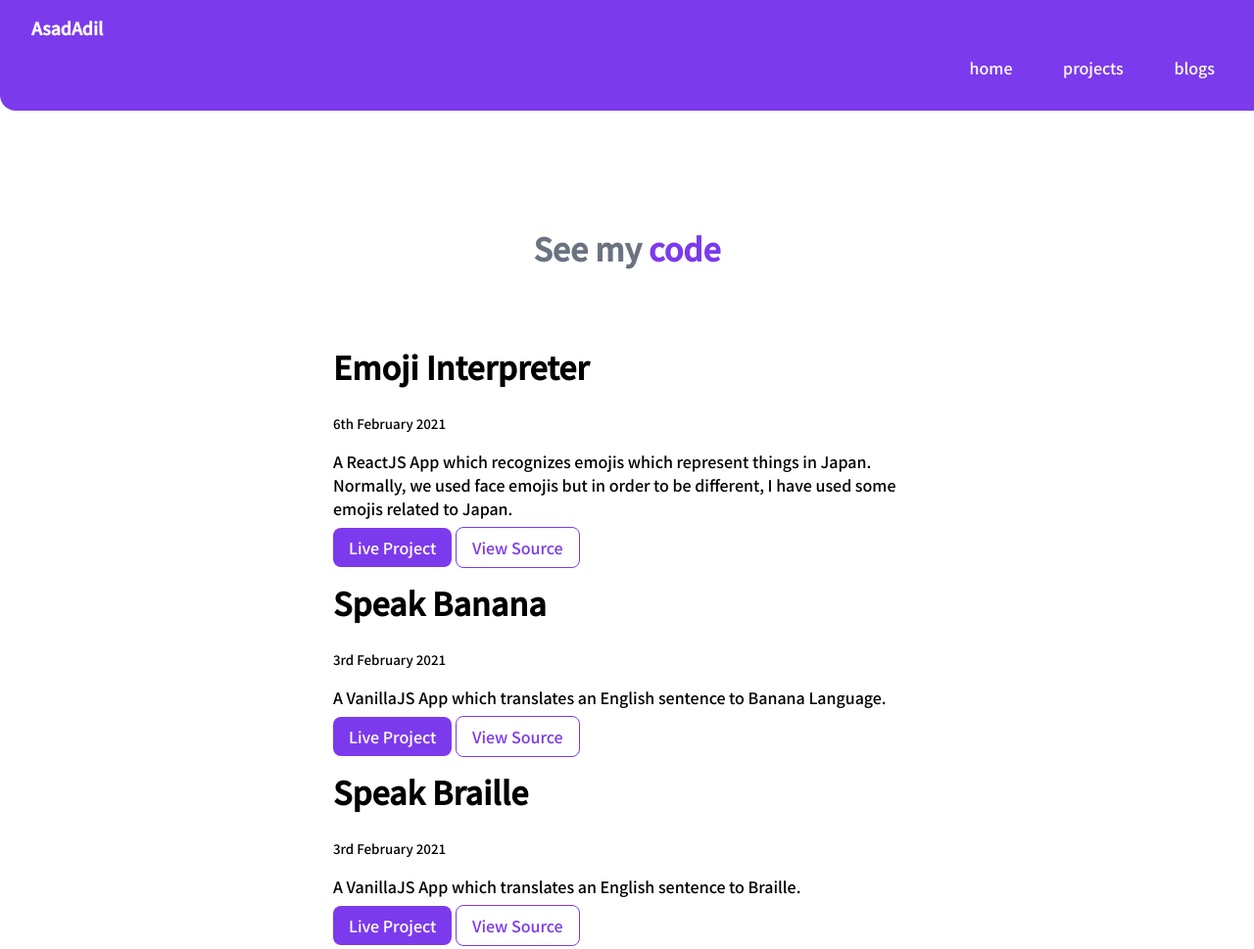
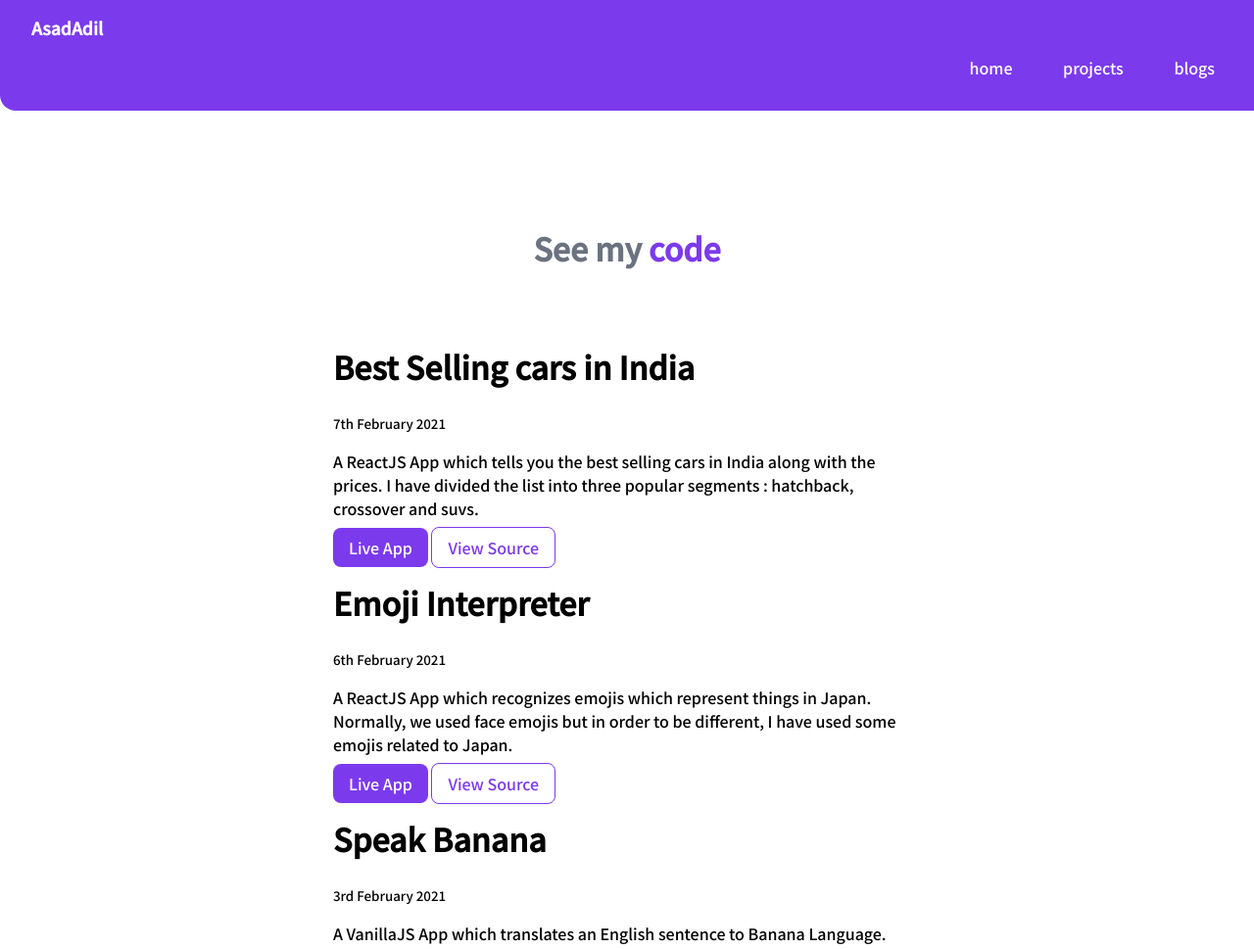
Before and after one commit to asad462/Portfolio, a plain HTML site: page projects.html in a window 1280 px wide. Shown: the top 969 px of the page at 98% size. Drawn offline with Linux system fonts and the light colour scheme.

Commit message:
update : new project

```diff
--- a/projects.html
+++ b/projects.html
@@ -29,10 +29,19 @@
     <ul class="list-non-bullet ">
         <li>
             <div class = "container container-center">
+            <h1>Best Selling cars in India</h1>
+            <small> 7th February 2021</small>
+            <p>A ReactJS App which tells you the best selling cars in India along with the prices. I have divided the list into three popular segments : hatchback, crossover and suvs.</p>
+            <a class = "link link-primary" href="https://tw2d7.csb.app/">Live App</a>
+            <a class = "link link-secondary" href="https://codesandbox.io/s/car-recommendation-app-forked-tw2d7?file=/src/App.js">View Source</a>
+            </div>
+        </li>
+        <li>
+            <div class = "container container-center">
             <h1>Emoji Interpreter</h1>
             <small> 6th February 2021</small>
             <p>A ReactJS App which recognizes emojis which represent things in Japan. Normally, we used face emojis but in order to be different, I have used some emojis related to Japan.</p>
-            <a class = "link link-primary" href="https://codesandbox.io/s/mystifying-dawn-zcjmb">Live Project</a>
+            <a class = "link link-primary" href="https://17rq3.csb.app/">Live App</a>
             <a class = "link link-secondary" href="https://github.com/asad462/Emoji-Interpreter-Japan-Edition-">View Source</a>
 
             </div>
```
